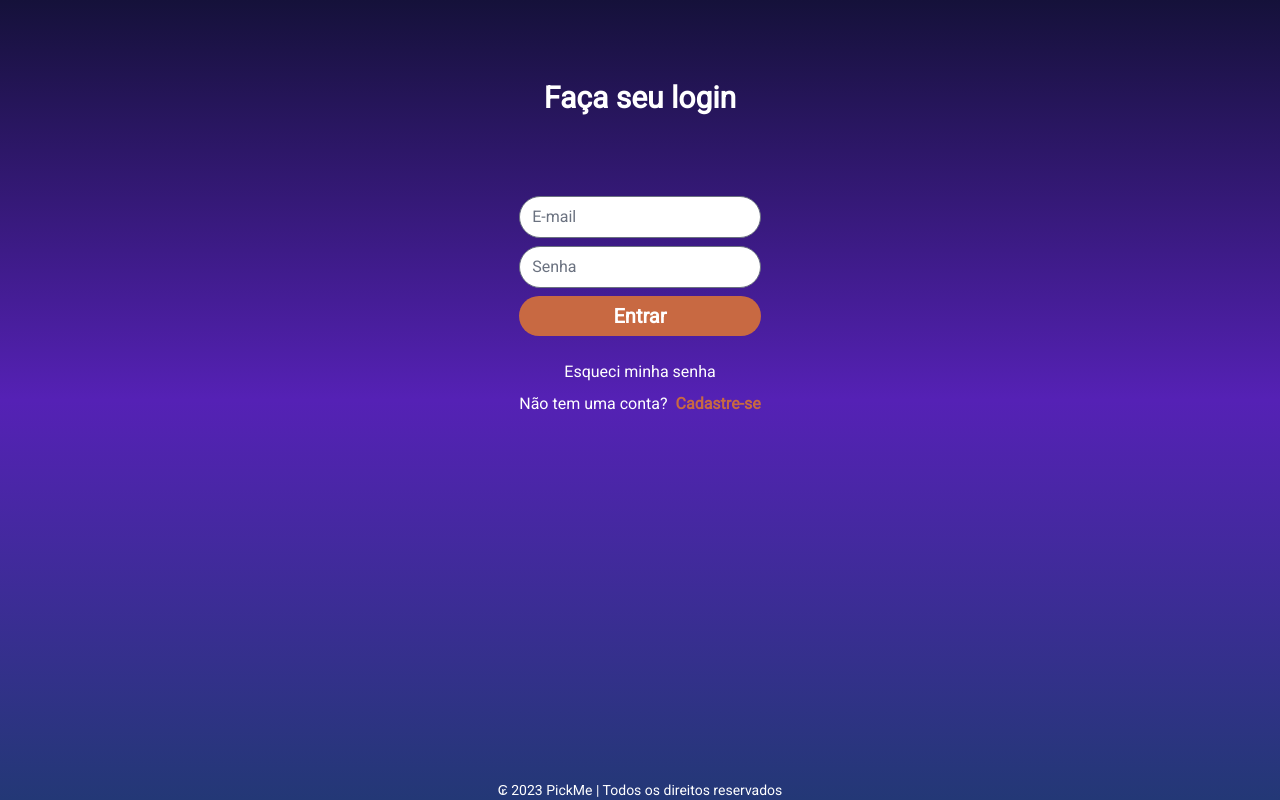
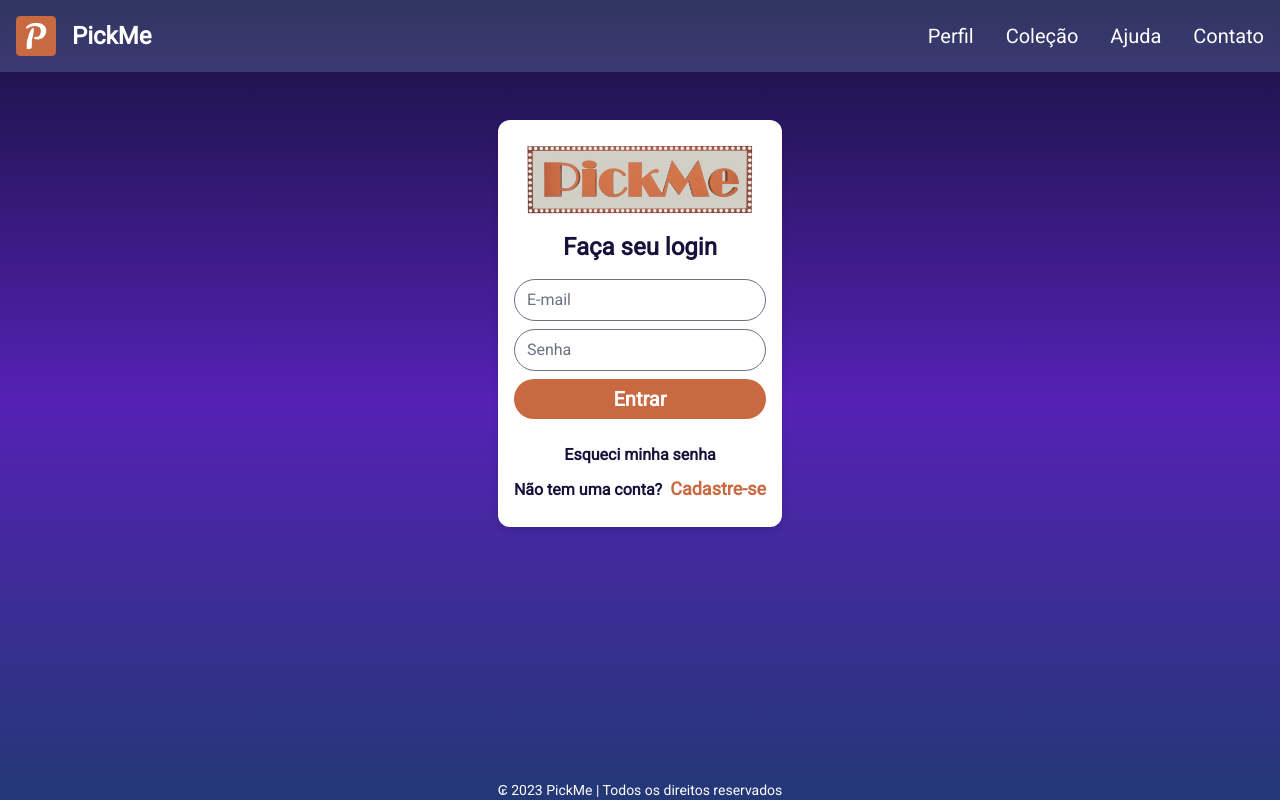
Before and after one commit to jvoliveirag/C317, a Next.js app: page /login in a window 1280 px wide. Built offline with nearby package versions, Linux system fonts and the light colour scheme.

Commit message:
style: Estilização dos formulários com a nova classe.

```diff
--- a/src/pages/login/index.tsx
+++ b/src/pages/login/index.tsx
@@ -1,33 +1,53 @@
 import Link from 'next/link'
 import React, { useState, useEffect } from 'react'
+import Head from 'next/head'
+import { NavBar } from '../../components/NavBar'
+import Image from 'next/image'
+import logo from '../../assets/logo.png'
 
 export default function Login() {
     return (
-        <div className="login h-screen flex flex-col">
+        <>
+            <Head>
+                <title>PickMe</title>
+            </Head>
+
+            <div className='h-screen flex flex-col'>
+
+                <NavBar linkName={['Perfil', 'Coleção', 'Ajuda', 'Contato']} linkPath={['/profile', '/collection', '#', '#']} />
+
+                <main className='md:flex items-center justify-center flex-wrap flex-col flex-1 pb-10'>
                     <div className='flex flex-col flex-1'>
-                <div className='flex flex-col justify-center items-center'>
-                    <div className='mt-16'>
-                    </div>
-                    <div className='mt-4'>
-                        <h1 className='font-bold text-3xl text-left text-white'>Faça seu login</h1>
-                    </div>
+
+                        <div className="login-form flex justify-center mt-12">
+                            <div className="login-form-card rounded-lg shadow-lg px-4 py-6">
+
+                                <form>
+                                    <div className="login-form-inputs flex flex-col gap-2">
+
+                                            <div className='flex justify-center'>
+                                                <Image
+                                                    src={logo}
+                                                    alt='logo'
+                                                    width={230}
+                                                    height={230}
+                                                />
                                             </div>
 
-                <div className="login-form flex justify-center mt-20">
-                    <form>
-                        <div className="login-form-inputs flex flex-col gap-2">
+                                            <h1 className='flex justify-center font-bold text-2xl text-left text-purple-400 py-2'>Faça seu login</h1>
+
                                             <input type="text" name="username" placeholder="E-mail" className='rounded-3xl'/>
                                             <input type="password" name="password" placeholder="Senha" className='rounded-3xl'/>
                                             <button type="submit" className='text-white rounded-3xl h-10 text-xl bg-orange-400 font-bold hover:bg-purple-400 hover:text-white'>Entrar</button>
                                     </div>
-                        <div className='mt-6 flex flex-col gap-2 text-white'>
+                                    <div className='mt-6 flex flex-col gap-2 text-purple-400 font-semibold'>
                                         <span className='flex justify-center hover:text-orange-400'>
                                             <Link href="/recover">
                                                 Esqueci minha senha
                                             </Link>
                                         </span>
                                         <p>Não tem uma conta?
-                                <span className='text-orange-400 font-semibold hover:text-purple-400 ml-2'>
+                                            <span className='text-orange-400 text-lg font-bold ml-2'>
                                                 <Link href="/register">
                                                     Cadastre-se
                                                 </Link>
@@ -37,10 +57,14 @@ export default function Login() {
                                 </form>
                             </div>
                         </div>
+                    </div>
+                </main>
 
                 <footer className='flex items-center justify-center text-sm align-baseline text-white'>
                     <p>₢ 2023 PickMe | Todos os direitos reservados</p>
                 </footer>
+
             </div>
+        </>
     )
 }
--- a/src/pages/recover/index.tsx
+++ b/src/pages/recover/index.tsx
@@ -1,6 +1,9 @@
 import Link from 'next/link'
 import Head from 'next/head'
 import React, { useState, useEffect } from 'react'
+import { NavBar } from '../../components/NavBar'
+import Image from 'next/image'
+import logo from '../../assets/logo.png'
 
 export default function Recover() {
     return (
@@ -8,20 +11,28 @@ export default function Recover() {
             <Head>
                 <title>Recuperar senha</title>
             </Head>
-            <main>
-                <div className="login h-screen flex flex-col">
+
+            <div className='h-screen flex flex-col'>
+
+                <NavBar linkName={['Perfil', 'Coleção', 'Ajuda', 'Contato']} linkPath={['/profile', '/collection', '#', '#']} />
+
+                <main className='md:flex items-center justify-center flex-wrap flex-col flex-1 pb-10'>
                     <div className='flex flex-col flex-1'>
-                        <div className='flex flex-col justify-center items-center'>
-                            <div className='mt-16'>
-                            </div>
-                            <div className='mt-4'>
-                                <h1 className='font-bold text-3xl text-left text-white'>Redefinir sua senha</h1>
-                            </div>
-                        </div>
 
                         <div className="login-form flex justify-center mt-20">
+                            <div className="login-form-card rounded-lg shadow-lg p-6">
                                 <form>
                                     <div className="login-form-inputs flex flex-col gap-2">
+                                        <div className='flex justify-center'>
+                                            <Image
+                                                src={logo}
+                                                alt='logo'
+                                                width={230}
+                                                height={230}
+                                            />
+                                        </div>
+                                        <h1 className='flex justify-center font-bold text-2xl text-left text-purple-400 py-2'>Redefinir sua senha</h1>
+
                                         <input type="password" name="password" placeholder="Senha" className='rounded-3xl' />
                                         <input type="password" name="password" placeholder="Confirmar senha" className='rounded-3xl' />
 
@@ -30,12 +41,13 @@ export default function Recover() {
                                 </form>
                             </div>
                         </div>
+                    </div>
+                </main>
 
                 <footer className='flex items-center justify-center text-sm align-baseline text-white'>
                     <p>₢ 2023 PickMe | Todos os direitos reservados</p>
                 </footer>
             </div>
-            </main>
         </>
     )
 }
--- a/src/pages/register/index.tsx
+++ b/src/pages/register/index.tsx
@@ -1,22 +1,40 @@
 import Link from 'next/link'
 import React, { useState, useEffect } from 'react'
 import { FaUser, FaEnvelope, FaLock } from "react-icons/fa";
+import Head from 'next/head';
+import { NavBar } from '../../components/NavBar';
+import Image from 'next/image'
+import logo from '../../assets/logo.png'
 
 export default function Register() {
     return (
-        <div className="login h-screen flex flex-col">
+        <>
+            <Head>
+                <title>PickMe</title>
+            </Head>
+
+            <div className='h-screen flex flex-col'>
+
+                <NavBar linkName={['Perfil', 'Coleção', 'Ajuda', 'Contato']} linkPath={['/profile', '/collection', '#', '#']} />
+
+                <main className='md:flex items-center justify-center flex-wrap flex-col flex-1 pb-10'>
                     <div className='flex flex-col flex-1'>
-                <div className='flex flex-col justify-center items-center'>
-                    <div className='mt-16'>
-                    </div>
-                    <div className='mt-4'>
-                        <h1 className='font-bold text-3xl text-left text-white'>Faça seu cadastro</h1>
-                    </div>
-                </div>
 
-                <div className="login-form flex justify-center mt-12">
+
+                        <div className="login-form flex justify-center mt-11">
+                            <div className="login-form-card rounded-lg shadow-lg p-6">
                                 <form>
                                     <div className="login-form-inputs flex flex-col gap-2">
+                                        <div className='flex justify-center'>
+                                            <Image
+                                                src={logo}
+                                                alt='logo'
+                                                width={230}
+                                                height={230}
+                                            />
+                                        </div>
+                                        <h1 className='flex justify-center font-bold text-2xl text-left text-purple-400 py-2'>Faça seu cadastro</h1>
+
                                         <input type="text" name="username" placeholder="Nome" className='rounded-3xl'/>
                                         <input type="text" name="email" placeholder="E-mail" className='rounded-3xl'/>
                                         <input type="password" name="password" placeholder="Senha" className='rounded-3xl'/>
@@ -26,10 +44,15 @@ export default function Register() {
                                 </form>
                             </div>
                         </div>
+                    </div>
+                </main>
 
                 <footer className='flex items-center justify-center text-sm align-baseline text-white'>
                     <p>₢ 2023 PickMe | Todos os direitos reservados</p>
                 </footer>
+
             </div>
+        </>
+
     )
 }
```
Lines whose indentation alone changed are shown as unchanged.
